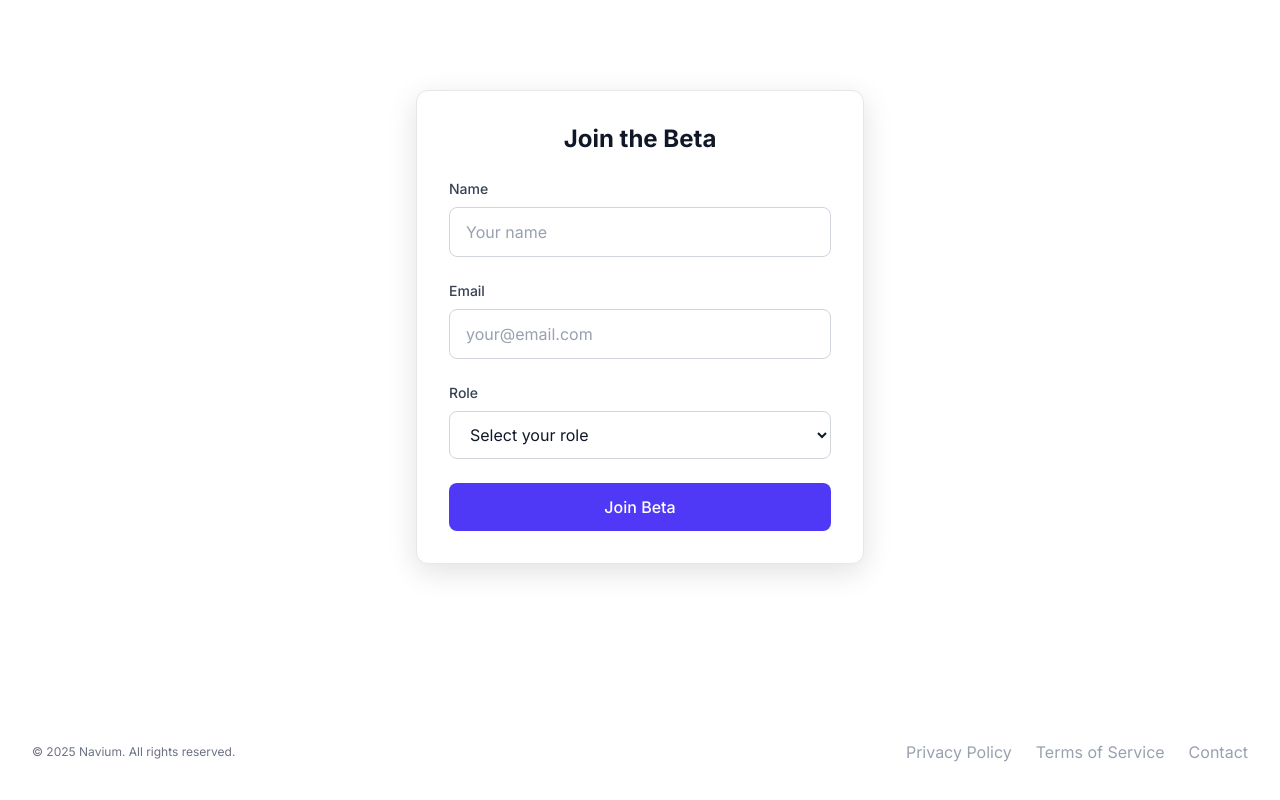
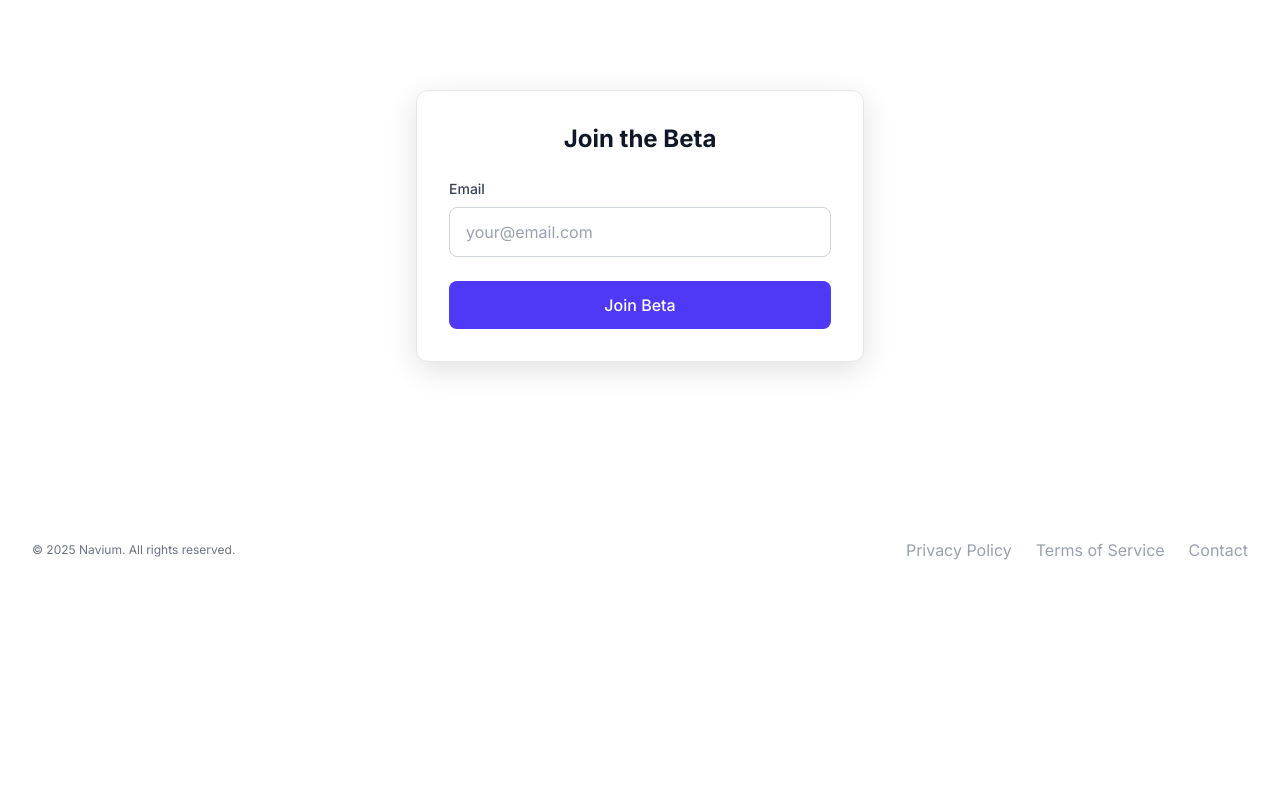
Before and after one commit to K3NTAW/devfinder-demo, a Next.js app: page / in a window 1280 px wide. Shown: the part 1322-2122 px from the top of the page. After the commit the page ends 1932 px from the top, so only its background shows below. Built offline with nearby package versions, Linux system fonts and the light colour scheme; no server answers.

Commit message:
feature: removing name and role field for sign up | Kenta Waibel

```diff
--- a/src/components/BetaSignup.tsx
+++ b/src/components/BetaSignup.tsx
@@ -9,8 +9,6 @@ interface BetaSignupProps {
 
 const BetaSignup = ({ variant = 'beta' }: BetaSignupProps) => {
   const [email, setEmail] = useState('');
-  const [name, setName] = useState('');
-  const [role, setRole] = useState('');
   const [isSubmitting, setIsSubmitting] = useState(false);
   const [error, setError] = useState<string | null>(null);
   const [success, setSuccess] = useState(false);
@@ -44,19 +42,20 @@ const BetaSignup = ({ variant = 'beta' }: BetaSignupProps) => {
         .from('beta_signups')
         .insert([{
           email,
-          name,
-          role,
           created_at: new Date().toISOString()
         }]);
 
-      if (error) throw error;
+      if (error) {
+        if (error.code === '23505') {
+          throw new Error('This email is already registered for the beta.');
+        }
+        throw error;
+      }
       setSuccess(true);
       setEmail('');
-      setName('');
-      setRole('');
     } catch (error) {
       console.error('Signup error:', error);
-      setError('Failed to submit. Please try again.');
+      setError(error instanceof Error ? error.message : 'Failed to submit. Please try again.');
     } finally {
       setIsSubmitting(false);
     }
@@ -83,20 +82,6 @@ const BetaSignup = ({ variant = 'beta' }: BetaSignupProps) => {
       <h2 className="text-2xl font-bold text-gray-900 mb-6 text-center">Join the Beta</h2>
       <form onSubmit={handleSubmit} className="space-y-6">
         <div className="space-y-2">
-          <label htmlFor="name" className="block text-sm font-medium text-gray-700">
-            Name
-          </label>
-          <input
-            id="name"
-            type="text"
-            value={name}
-            onChange={(e) => setName(e.target.value)}
-            required
-            className={inputClasses}
-            placeholder="Your name"
-          />
-        </div>
-        <div className="space-y-2">
           <label htmlFor="email" className="block text-sm font-medium text-gray-700">
             Email
           </label>
@@ -109,24 +94,6 @@ const BetaSignup = ({ variant = 'beta' }: BetaSignupProps) => {
             className={inputClasses}
             placeholder="your@email.com"
           />
-        </div>
-        <div className="space-y-2">
-          <label htmlFor="role" className="block text-sm font-medium text-gray-700">
-            Role
-          </label>
-          <select
-            id="role"
-            value={role}
-            onChange={(e) => setRole(e.target.value)}
-            required
-            className={inputClasses}
-          >
-            <option value="" disabled>Select your role</option>
-            <option value="developer">Developer</option>
-            <option value="designer">Designer</option>
-            <option value="product_manager">Product Manager</option>
-            <option value="other">Other</option>
-          </select>
         </div>
         <button
           type="submit"
```
